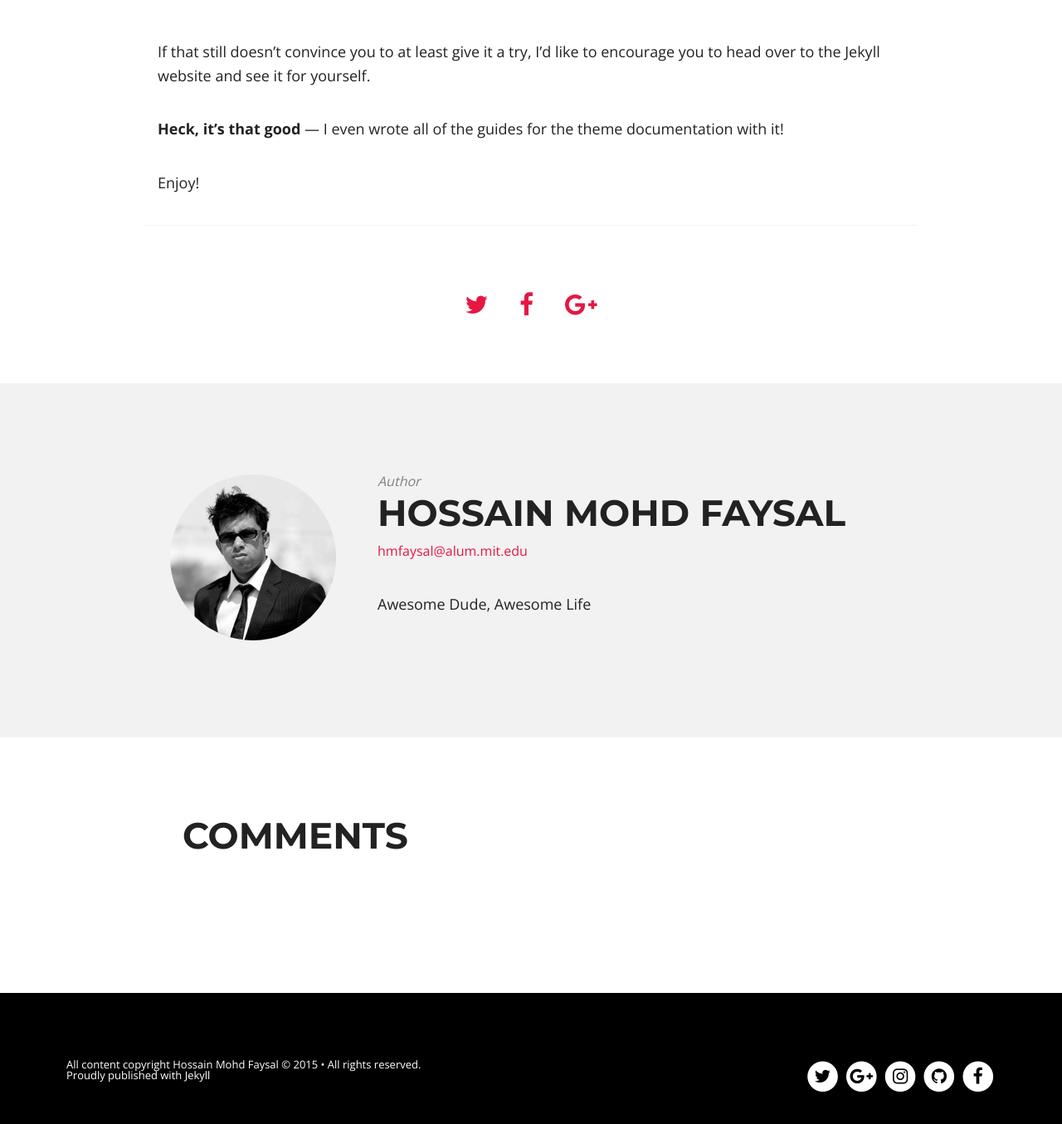
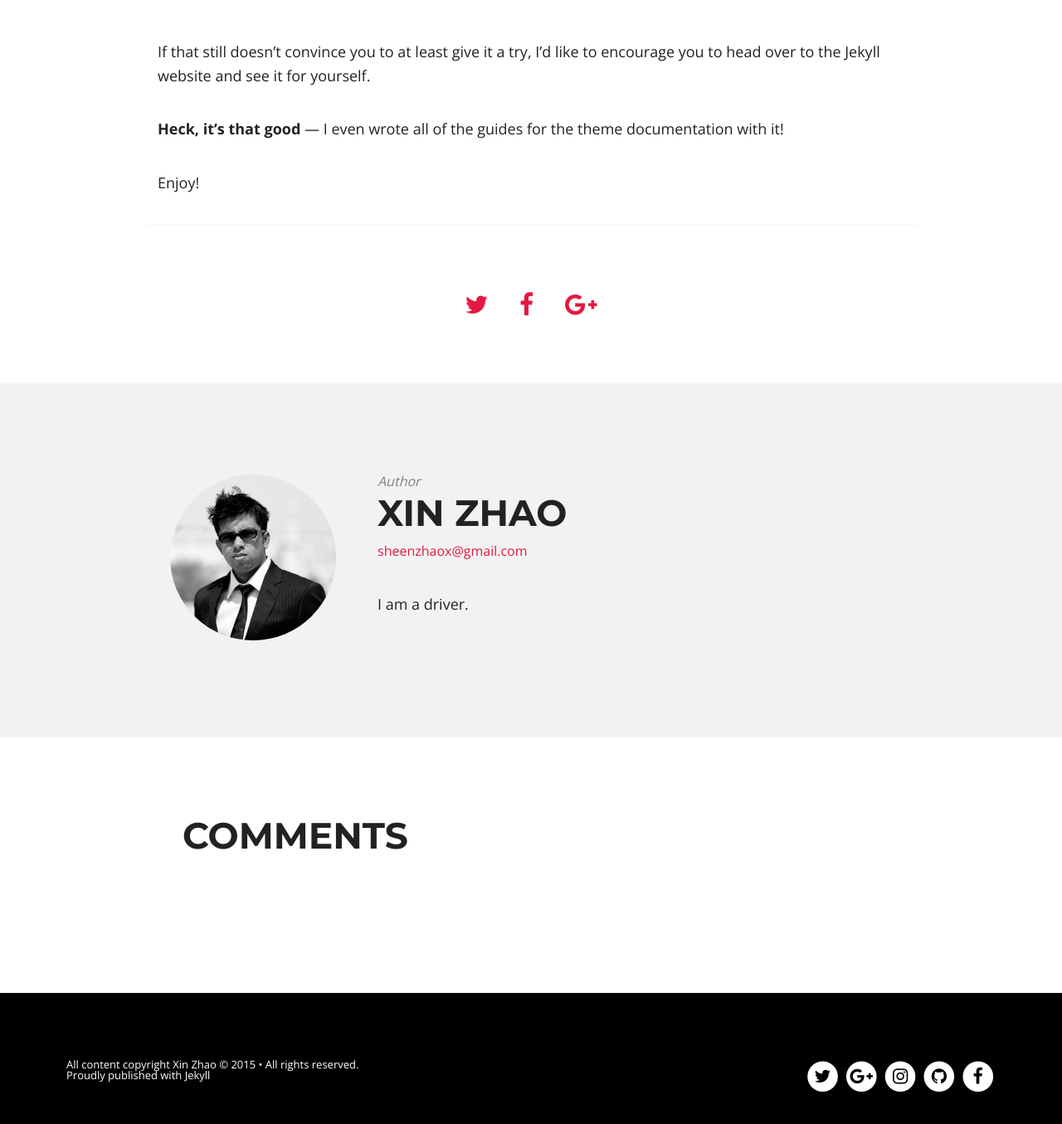
Before and after one commit to sheenzhaox/sheenzhaox.github.io, a Jekyll site: the page built from _posts/2014-07-23-why-jekyll.md, in a window 1280 px wide and 1400 px high, scrolled down 1288 px. Shown: the top 1355 px of the window at 83% size. Built offline with Jekyll 4.4.1, drawn with Linux system fonts in a browser that asks for light colours; nearby versions of some CDN libraries; comment, search, counter and statistics services are not loaded; some of the changed text lies outside the part shown.

Commit message:
Change configs * Update CNAME to xin.chaseq.com * Update _config.yml to me

```diff
--- a/CNAME
+++ b/CNAME
@@ -1 +1 @@
-sheenzhaox.github.io
+xin.chaseq.com
--- a/_config.yml
+++ b/_config.yml
@@ -1,34 +1,34 @@
-title:            Notepad
-description:      "Blogging is fun"
+title:            Xin's Notepad
+description:      "Xin's personal pages"
 logo:             logo.png
-disqus_shortname: hmfaysal
+disqus_shortname: sheenzhaox
 share:            true
 dropcap:			true
 # Change url to your domain. Leave localhost server or blank when working locally.
 # or use the hint from http://jekyllrb.com/docs/github-pages/ to keep this the same
 # whether working locally or remotely. Start Jekyll with: jekyll serve --baseurl ''
-url:        	  /Notepad
+url:        	  http://xin.chaseq.com
 
 # Owner/author information
 owner:
-  name:           Hossain Mohd Faysal
+  name:           Xin Zhao
   avatar:         hmfaysal.jpg
-  email:          hmfaysal@alum.mit.edu
+  email:          sheenzhaox@gmail.com
   # Use the coder's toolbox at http://coderstoolbox.net/string/#!encoding=xml&action=encode&charset=us_ascii to encode your description into XML string
-  description:    Awesome Dude, Awesome Life
+  description:    I am a driver.
   # Social networking links used in footer. Update and remove as you like.
-  twitter:        hmfaysal
-  facebook:       hmfaysal
-  github:         hmfaysal
-  instagram:      hmfaysal
+  twitter:        sheenzhaox
+  facebook:       sheenzhaox
+  github:         sheenzhaox
+  instagram:      sheenzhaox
   # For Google Authorship https://plus.google.com/authorship
   google_plus:    https://plus.google.com/u/0/102602916593522619858
 
-# Analytics and webmaster tools stuff goes here
-google_analytics:   UA-39365944-7
-google_verify:
-# https://ssl.bing.com/webmaster/configure/verify/ownership Option 2 content= goes here
-bing_verify:
+# # Analytics and webmaster tools stuff goes here
+# google_analytics:   UA-39365944-7
+# google_verify:
+# # https://ssl.bing.com/webmaster/configure/verify/ownership Option 2 content= goes here
+# bing_verify:
 
 # Links to include in footer navigation
 # For external links add external: true
@@ -45,7 +45,7 @@ links:
     url: /about
 
 # http://en.wikipedia.org/wiki/List_of_tz_database_time_zones
-timezone:    Asia/Dhaka
+timezone:    Australia/Sydney
 future:      true
 highlighter: pygments
 markdown:    kramdown
@@ -71,8 +71,8 @@ kramdown:
 
 prose:
   rooturl: '_posts'
-  siteurl: 'http://hmfaysal.github.io/Notepad/'
-  relativeLinks: 'http://hmfaysal.github.io/Notepad/links.jsonp'
+  siteurl: 'http://xin.chaseq.com/'
+  relativeLinks: 'http://xin.chaseq.com/links.jsonp'
   media: 'images'
   metadata:
     _posts:
```
